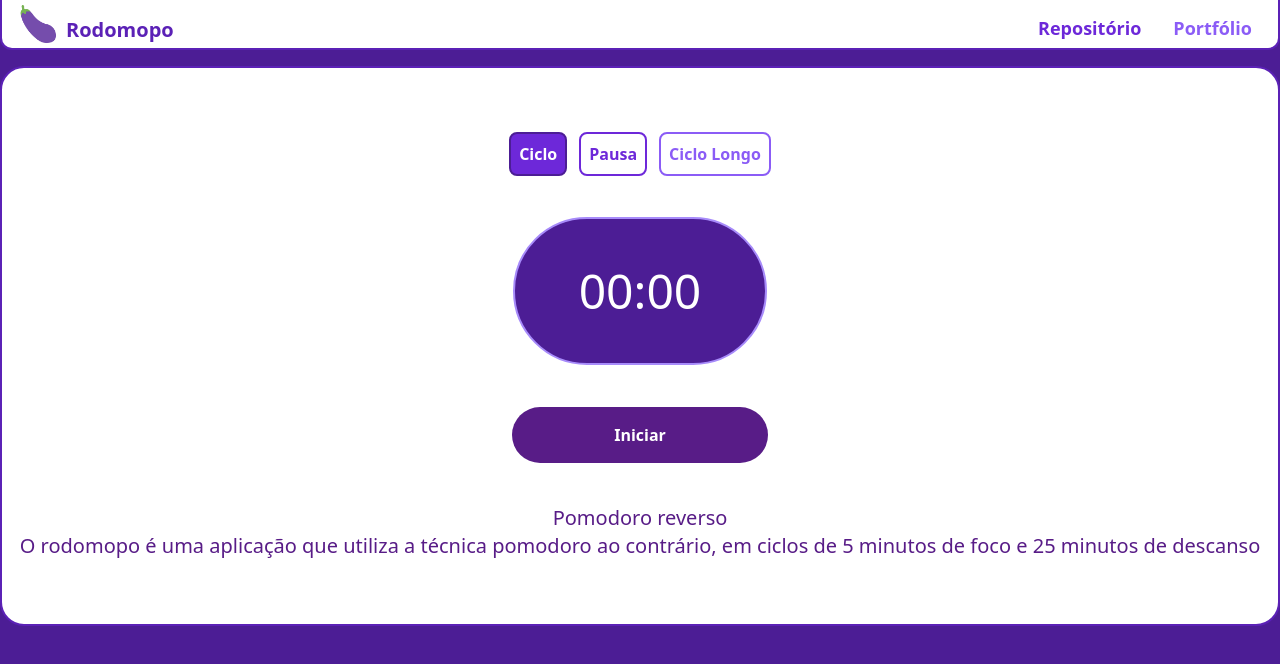
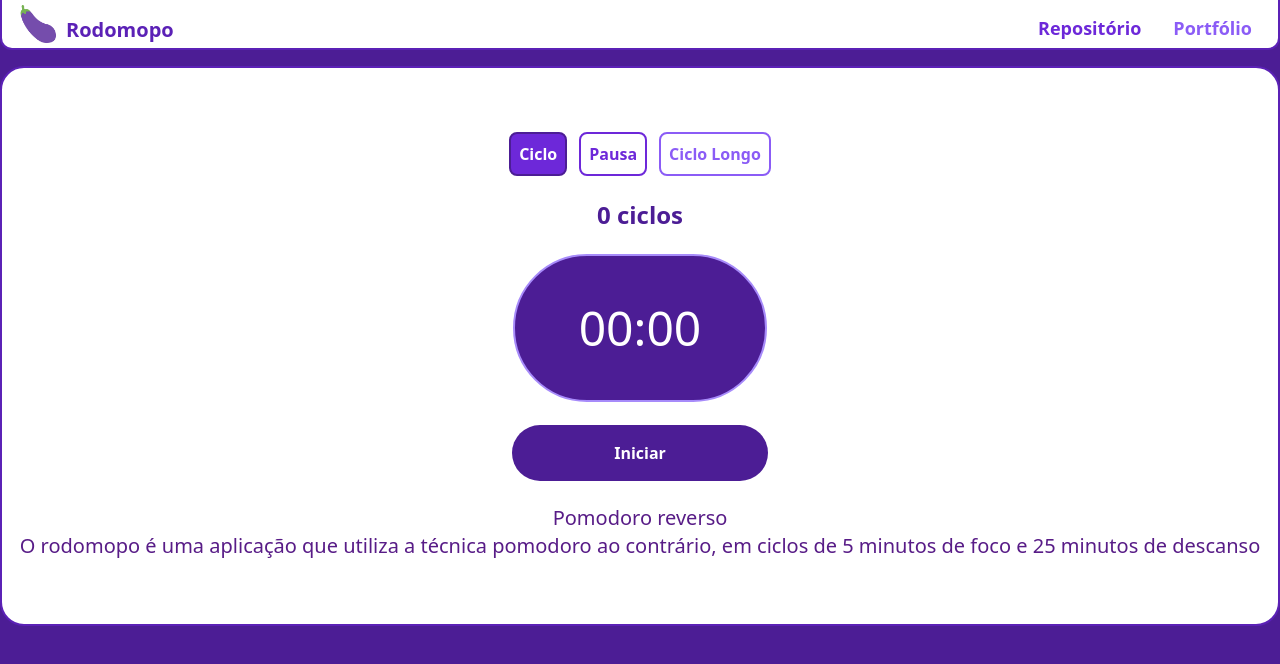
Before and after one commit to gabrielJGS/rodomopo, a Next.js app: page / in a window 1280 px wide. Shown: the top 664 px of the page. Built offline with nearby package versions, Linux system fonts and the light colour scheme.

Commit message:
iniciar/parar and cycle count

```diff
--- a/src/pages/index.tsx
+++ b/src/pages/index.tsx
@@ -3,7 +3,9 @@ import Image from "next/image";
 import { useEffect, useRef, useState } from "react";
 import logo from "/public/logo.png";
 
-
+interface ITypeBG {
+  [index: string]: string;
+}
 
 export default function Home() {
   const audioRef = useRef<HTMLAudioElement>(null);
@@ -15,6 +17,10 @@ export default function Home() {
   const [count, setCount] = useState(0);
   const [title, setTitle] = useState("Rodomopo");
 
+  const typeBg = {} as ITypeBG;
+  typeBg["w"] = "bg-violet-700";
+  typeBg["b"] = "bg-violet-500";
+  typeBg["lw"] = "bg-violet-300";
 
   useEffect(() => {
     let interval: any = null;
@@ -39,6 +45,10 @@ export default function Home() {
   }, [isActive, timer]);
 
   const handleStartCount = () => {
+    if (isActive) {
+      setIsActive(false);
+      return;
+    }
     // Se tipo == ciclo então 5 min, se não 15 min
     const qtd = type === "w" ? 5 * 6000 : 15 * 60000;
     const intervalDate = new Date(new Date().getTime() + qtd);
@@ -157,14 +167,15 @@ export default function Home() {
                 Ciclo Longo
               </button>
             </div>
+            <span className="font-bold text-2xl text-violet-900">{count} ciclos</span>
             <span className="text-5xl bg-violet-900 border-2 border-violet-400 rounded-full p-12 px-16 text-white">
               {formatTimer()}
             </span>
             <button
-              className="rounded-full font-bold text-white bg-purple-900 w-1/5 p-4 transition-all hover:scale-125 hover:bg-purple-700"
+              className="rounded-full font-bold text-white bg-violet-900 w-1/5 p-4 transition-all hover:scale-125 hover:bg-violet-700"
               onClick={handleStartCount}
             >
-              Iniciar
+              {isActive ? "Parar" : "Iniciar"}
             </button>
             <div className="text-center text-purple-900 text-xl">
               <h5>Pomodoro reverso</h5>
```
